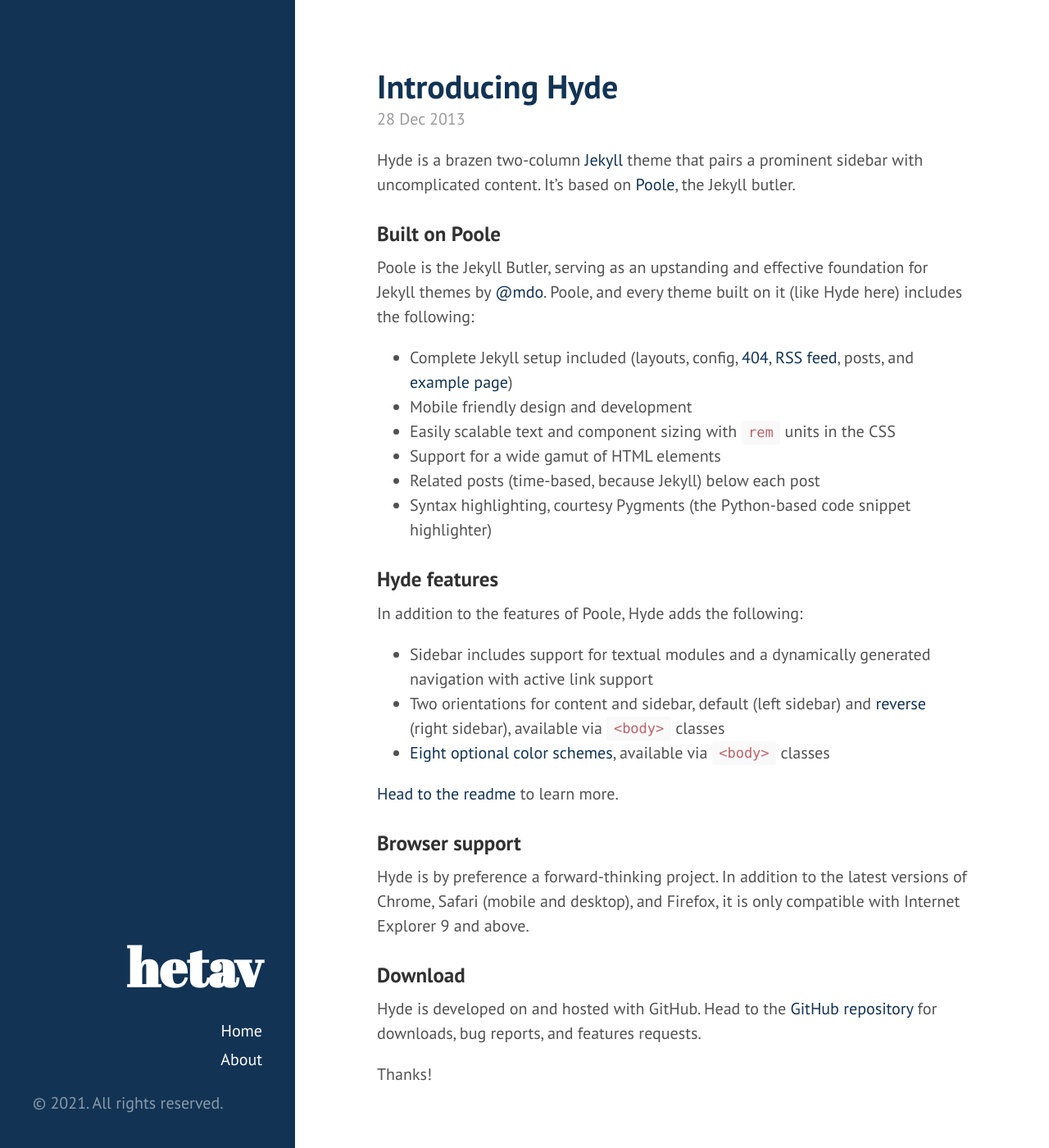
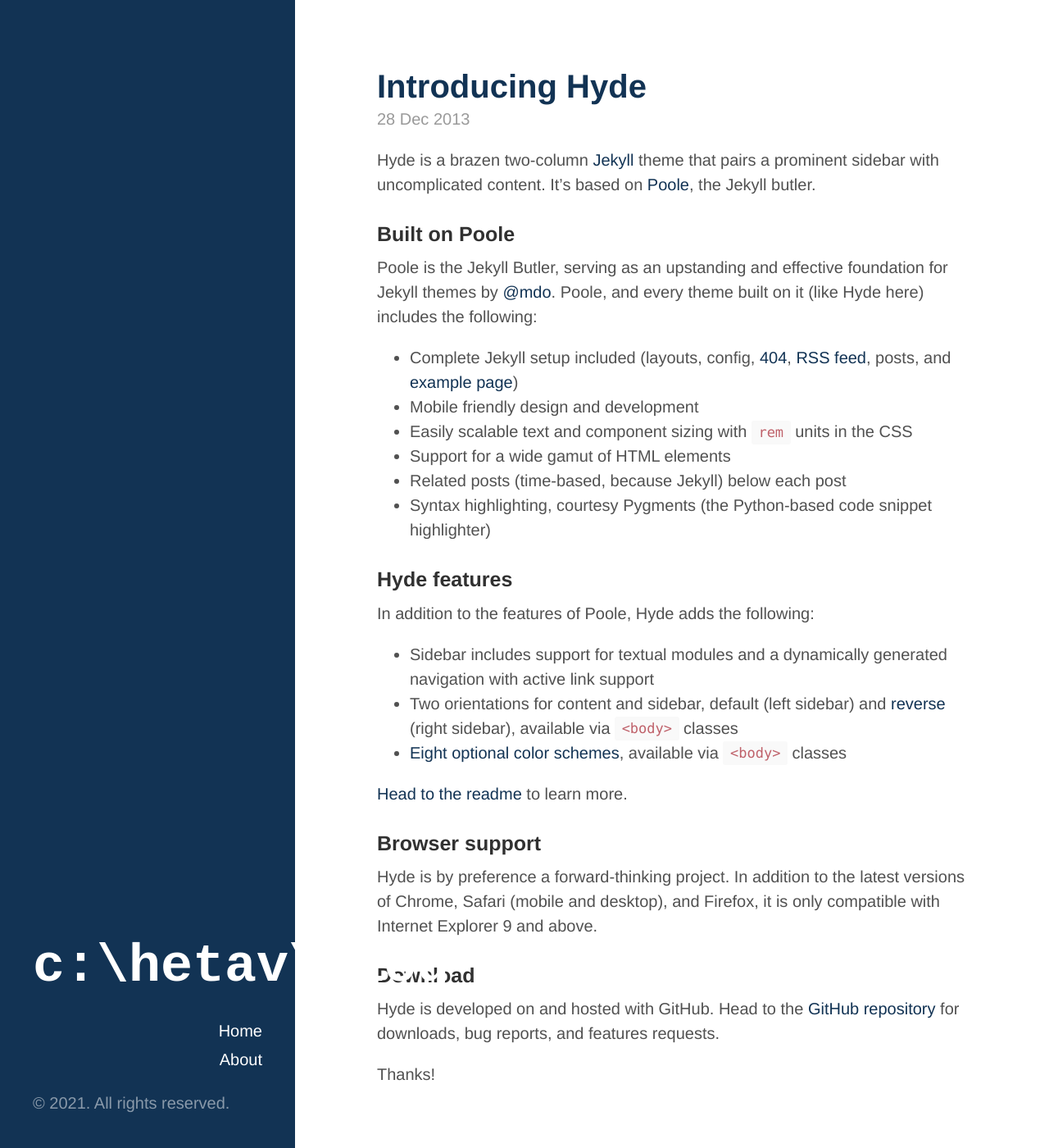
Before and after one commit to hetavv/hetavv.github.io, a Jekyll site: the page built from index.html, in a window 1280 px wide and 1400 px high. Shown: the whole window at 82% size. Built offline with Jekyll 4.4.1, drawn with Linux system fonts in a browser that asks for light colours; the list of posts is cut into pages by our own code.

Commit message:
changed font

```diff
--- a/_includes/sidebar.html
+++ b/_includes/sidebar.html
@@ -3,7 +3,8 @@
     <div class="sidebar-about">
       <h1>
         <a style="text-align: right" href="{{ site.baseurl }}" >
-          {{ site.title }}
+          <!-- {{ site.title }} -->
+          c:\hetav\blog
         </a>
       </h1>
       <p class="lead">{{ site.description }}</p>
--- a/public/css/hyde.css
+++ b/public/css/hyde.css
@@ -30,6 +30,9 @@
  *
  * Update the foundational and global aspects of the page.
  */
+<style>
+@import url('https://fonts.googleapis.com/css2?family=Source+Code+Pro:ital,wght@1,500&display=swap');
+</style>
 
 html {
   font-family: "PT Sans", Helvetica, Arial, sans-serif;
@@ -79,7 +82,8 @@
 .sidebar-about h1 {
   color: #fff;
   margin-top: 0;
-  font-family: "Abril Fatface", serif;
+  /*font-family: "Abril Fatface", serif; */
+  font-family: 'Source Code Pro', monospace;
   font-size: 3.25rem;
   text-align: right;
 }
```
